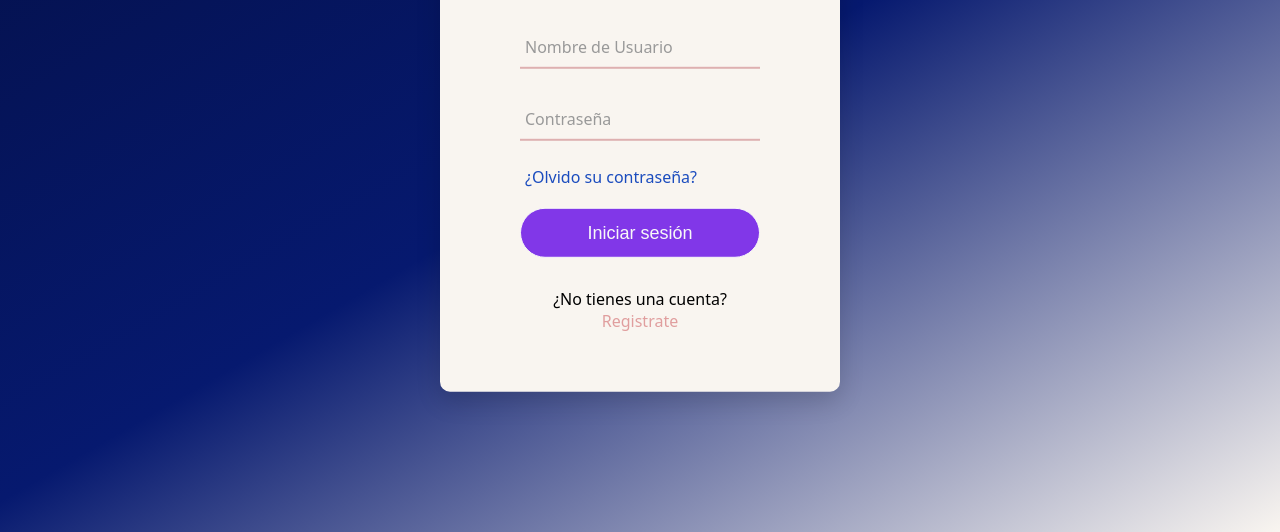
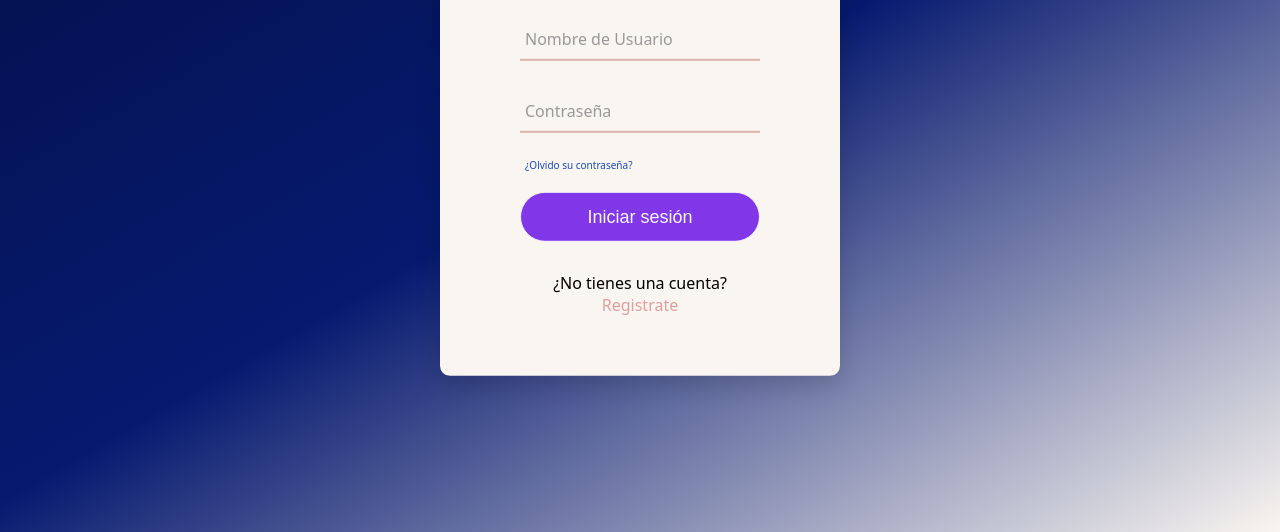
Before and after one commit to GarbageBoy8/tlapaleria-stanley, a plain HTML site: page PRUEBA PAGINA/index.html in a window 1280 px wide. Shown: the part 268-800 px from the top of the page. Drawn offline with Linux system fonts and the light colour scheme.

Commit message:
Correccion de login

```diff
--- a/PRUEBA PAGINA/style.css
+++ b/PRUEBA PAGINA/style.css
@@ -4,6 +4,11 @@ body {
   font-family: system-ui, -apple-system, BlinkMacSystemFont, 'Segoe UI', Roboto, Oxygen, Ubuntu, Cantarell, 'Open Sans', 'Helvetica Neue', sans-serif;
   background: linear-gradient(150deg, #040F44, #06196F, #f9f5f0);
   height: 100vh;
+}
+
+html {
+	font-size: 62.5%;
+	font-family: 'Poppins', sans-serif;
 }
 
 
```
